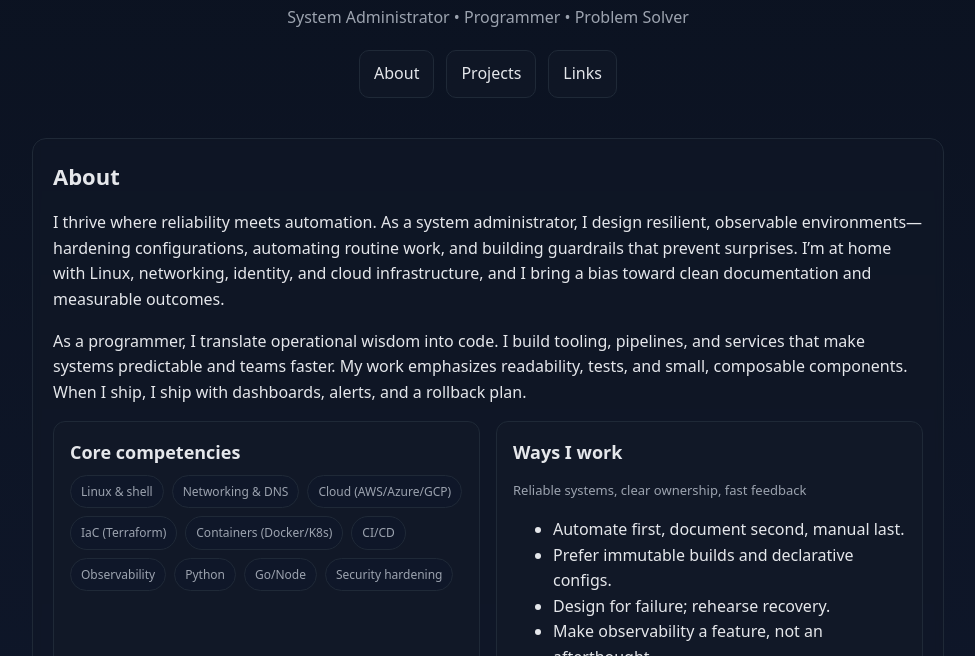
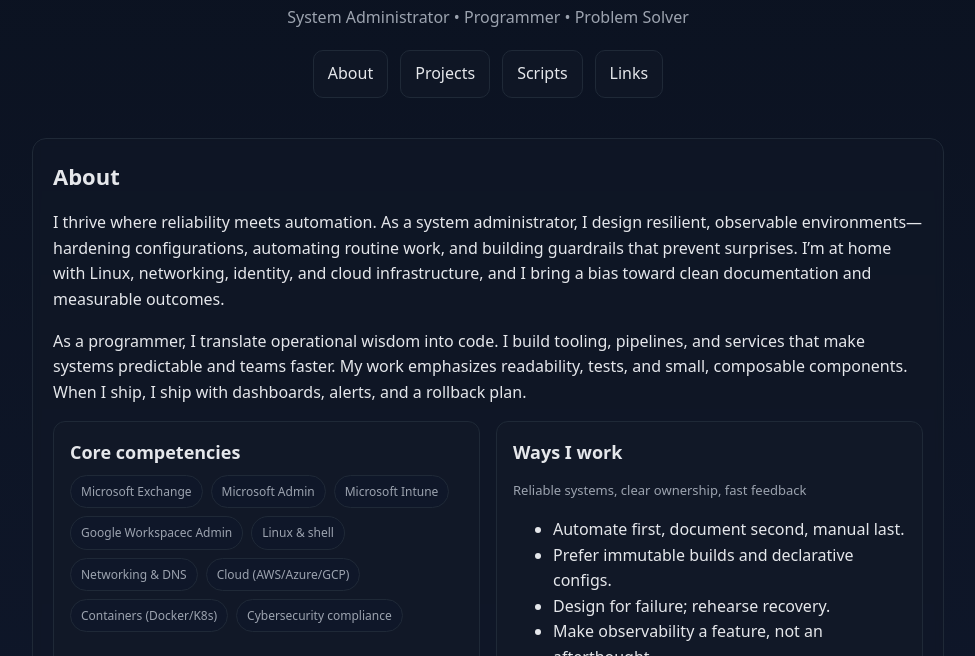
Before and after one commit to Nebel01/davidebasso.me, a plain HTML site: page index.html in a window 1280 px wide. Shown: the part 144-800 px from the top of the page, without its empty margins (152-1127 px from the left). Drawn offline with Linux system fonts and the light colour scheme.

Commit message:
Update index.html

```diff
--- a/index.html
+++ b/index.html
@@ -177,6 +177,7 @@
       <nav aria-label="Quick navigation">
         <a href="#about">About</a>
         <a href="#projects">Projects</a>
+        <a href="#scripts">Scripts</a>
         <a href="#links">Links</a>
       </nav>
     </header>
@@ -200,16 +201,15 @@
           <div class="card" aria-label="Core competencies">
             <h3>Core competencies</h3>
             <ul class="inline">
+              <li>Microsoft Exchange</li>
+              <li>Microsoft Admin</li>
+              <li>Microsoft Intune</li>
+              <li>Google Workspacec Admin</li>
               <li>Linux & shell</li>
               <li>Networking & DNS</li>
               <li>Cloud (AWS/Azure/GCP)</li>
-              <li>IaC (Terraform)</li>
               <li>Containers (Docker/K8s)</li>
-              <li>CI/CD</li>
-              <li>Observability</li>
-              <li>Python</li>
-              <li>Go/Node</li>
-              <li>Security hardening</li>
+              <li>Cybersecurity compliance</li>
             </ul>
           </div>
           <div class="card" aria-label="Ways I work">
```
